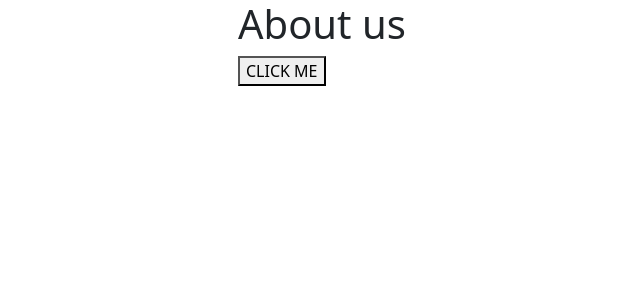
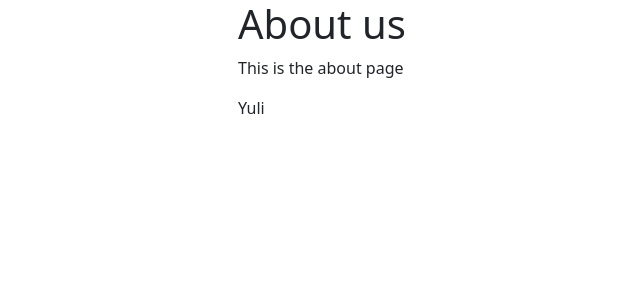
Before and after one commit to yuliteng9/my_django, a Django app: page /about/ in a window 1280 px wide. Shown: the top 300 px of the page, without its empty margins (129-769 px from the left). Run offline with Django 3.2, Linux system fonts and the light colour scheme.

Commit message:
added project page

```diff
--- /dev/null
+++ b/src/templates/about_page.html
@@ -0,0 +1,6 @@
+{% extends "base.html" %}
+
+{% block content %}
+<p>This is the about page</p>
+<p>Yuli</p>
+{% endblock %}
--- /dev/null
+++ b/src/templates/base.html
@@ -0,0 +1,25 @@
+<!doctype html>
+<html lang="en">
+  <head>
+    <meta charset="utf-8">
+    <meta name="viewport" content="width=device-width, initial-scale=1">
+    <title>{{ title }}</title>
+    {% block head_title %}
+
+    {% endblock %}
+    <link href="https://cdn.jsdelivr.net/npm/bootstrap@5.3.0-alpha3/dist/css/bootstrap.min.css" rel="stylesheet" integrity="sha384-KK94CHFLLe+nY2dmCWGMq91rCGa5gtU4mk92HdvYe+M/SXH301p5ILy+dN9+nJOZ" crossorigin="anonymous">
+  </head>
+  <body>
+    <div class="container">
+      <div class="row">
+        <div class="col-6 mx-auto">
+          <h1>{{ h1 }}</h1>
+          {% block content %}
+            Put your own content
+          {% endblock %}
+        </div>
+      </div>
+    </div>
+    <script src="https://cdn.jsdelivr.net/npm/bootstrap@5.3.0-alpha3/dist/js/bootstrap.bundle.min.js" integrity="sha384-ENjdO4Dr2bkBIFxQpeoTz1HIcje39Wm4jDKdf19U8gI4ddQ3GYNS7NTKfAdVQSZe" crossorigin="anonymous"></script>
+  </body>
+</html>
--- /dev/null
+++ b/src/templates/contact_page.html
@@ -0,0 +1 @@
+{% extends "base.html" %}
--- a/src/templates/home_page.html
+++ b/src/templates/home_page.html
@@ -1,20 +1,5 @@
-<!doctype html>
-<html lang="en">
-  <head>
-    <meta charset="utf-8">
-    <meta name="viewport" content="width=device-width, initial-scale=1">
-    <title>{{ title }}</title>
-    <link href="https://cdn.jsdelivr.net/npm/bootstrap@5.3.0-alpha3/dist/css/bootstrap.min.css" rel="stylesheet" integrity="sha384-KK94CHFLLe+nY2dmCWGMq91rCGa5gtU4mk92HdvYe+M/SXH301p5ILy+dN9+nJOZ" crossorigin="anonymous">
-  </head>
-  <body>
-    <div class="container">
-      <div class="row">
-        <div class="col-6 mx-auto">
-          <h1>{{ h1 }}</h1>
-          <button class="favorite styled" type="button"> CLICK ME </button>
-        </div>
-      </div>
-    </div>
-    <script src="https://cdn.jsdelivr.net/npm/bootstrap@5.3.0-alpha3/dist/js/bootstrap.bundle.min.js" integrity="sha384-ENjdO4Dr2bkBIFxQpeoTz1HIcje39Wm4jDKdf19U8gI4ddQ3GYNS7NTKfAdVQSZe" crossorigin="anonymous"></script>
-  </body>
-</html>
+{% extends "base.html" %}
+
+{% block content %}
+<button class="favorite styled" type="button">CLICK ME!</button>
+{% endblock %}
--- a/src/yuli_django/urls.py
+++ b/src/yuli_django/urls.py
@@ -20,7 +20,8 @@ from .views import (
     home_page,
     about_page,
     contact_page,
-    example
+    example,
+    Project
 )
 
 urlpatterns = [
@@ -28,5 +29,6 @@ urlpatterns = [
     path('', home_page),
     path('about/', about_page),
     path('contact/', contact_page),
-    path('example/', example)
+    path('example/', example),
+    path('project/', Project)
 ]
--- a/src/yuli_django/views.py
+++ b/src/yuli_django/views.py
@@ -8,10 +8,13 @@ def home_page(request):
     return render(request, "home_page.html", {"h1":my_title, "title":"HOME"})
 
 def about_page(request):
-    return render(request, "home_page.html", {"h1":"About us", "title":"ABOUT"})
+    return render(request, "about_page.html", {"h1":"About us", "title":"ABOUT"})
 
 def contact_page(request):
-    return render(request, "home_page.html", {"h1":"Contact us", "title":"CONTACT"})
+    return render(request, "contact_page.html", {"h1":"Contact us", "title":"CONTACT"})
 
 def example(request):
-    return render(request, "home_page.html", {"h1":"example", "title":"example"})
+    return render(request, "home_page.html", {"h1":"example", "title":"EXAMPLE"})
+
+def Project(request):
+    return render(request, "project_page.html", {"h1":"Project Page", "title":"PROJECT"})
```
Also changed, not shown: src/templates/project_page.html (added, +9 -0 lines).
